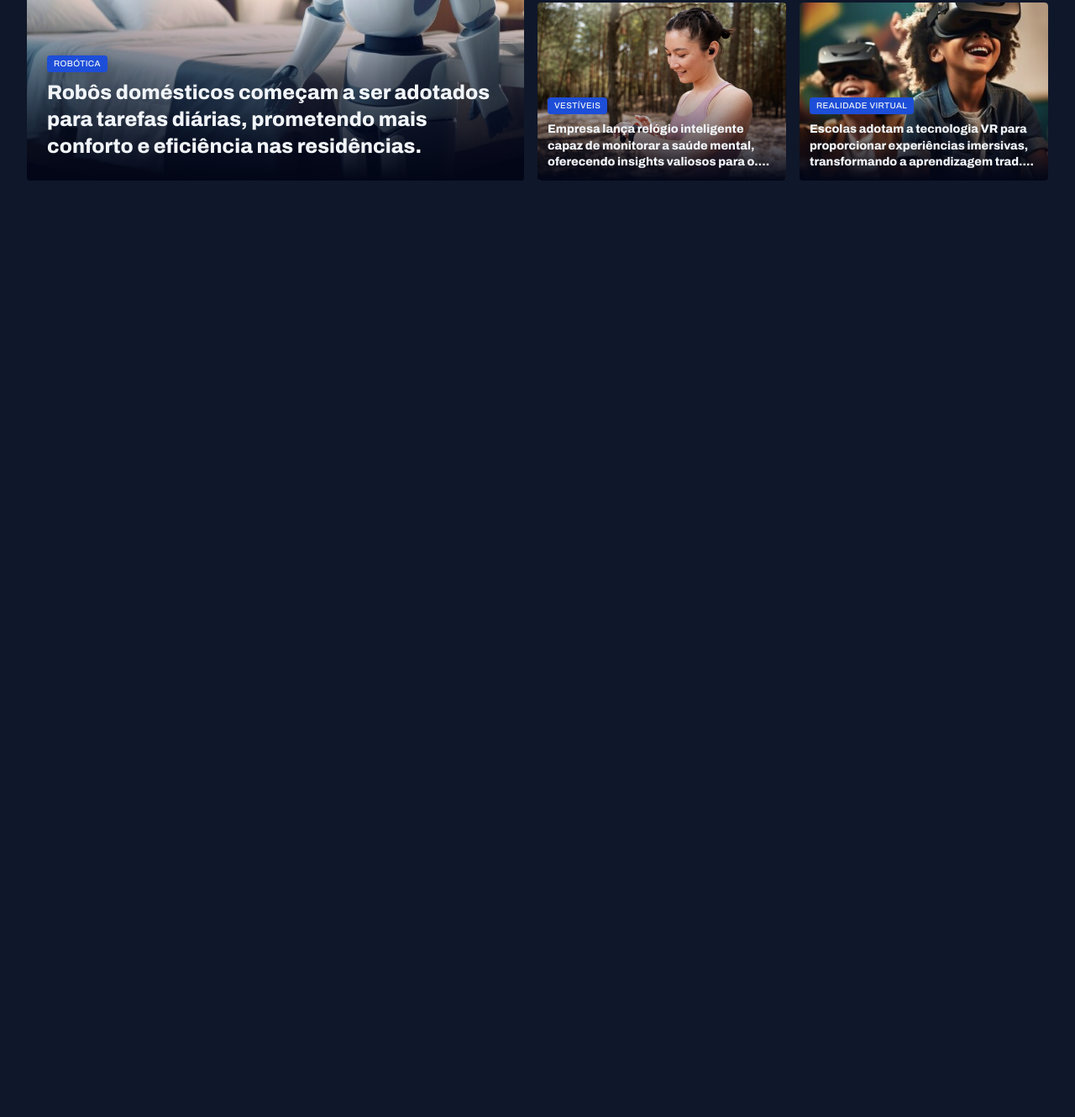
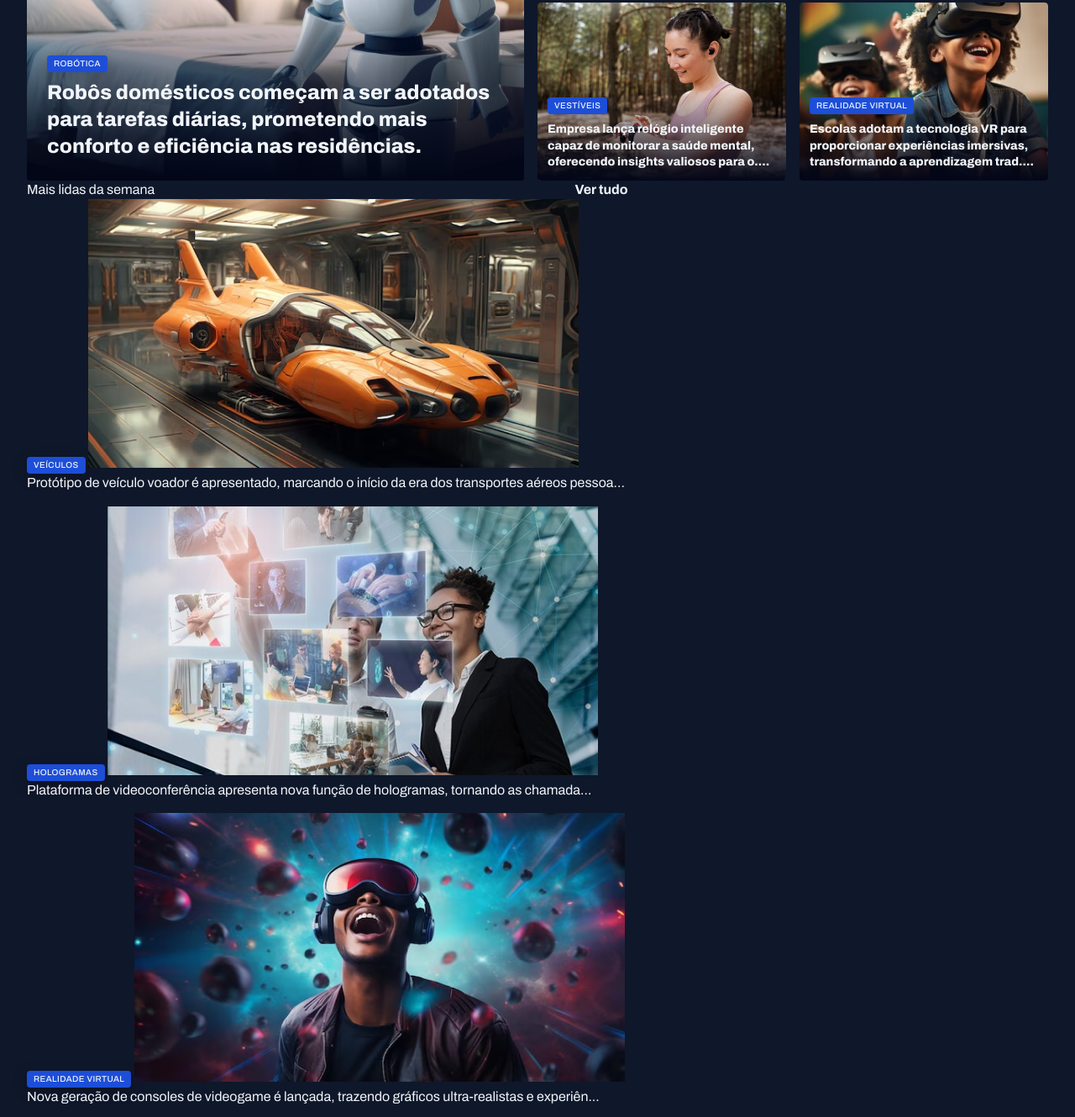
Before and after one commit to iRianRibeiro/projeto-Portal-de-not-cias, a plain HTML site: page index.html in a window 1280 px wide. Shown: the part 380-1710 px from the top of the page at 84% size. Before the commit the page ends 800 px from the top, so only its background shows below. Drawn offline with Linux system fonts and the light colour scheme.

Commit message:
structuring the weekly session

```diff
--- a/index.html
+++ b/index.html
@@ -92,6 +92,43 @@
       </figure>
     </div>
   </section>
+
+  <section id="weekly">
+    <header class=" grid grid-flow-col">
+      <h3>Mais lidas da semana</h3>
+      <a href="#" class="grid grid-flow-col">
+        <strong>Ver tudo</strong>
+        <span></span>
+      </a>
+    </header>
+
+    <div class="grid gap-16">
+      <figure>
+        <span class="content-tag">veículos</span>
+        <img src="assets/images/Image 06.png" alt="">
+        <p>Protótipo de veículo voador é apresentado, marcando o início da era dos transportes aéreos pessoa...</p>
+      </figure>
+
+      <figure>
+        <span class="content-tag">Hologramas</span>
+        <img src="assets/images/Image 07.png" alt="">
+        <p>Plataforma de videoconferência apresenta nova função de hologramas, tornando as chamada...</p>
+      </figure>
+
+      <figure>
+        <span class="content-tag">Realidade virtual</span>
+        <img src="assets/images/Image 08.png" alt="">
+        <p>Nova geração de consoles de videogame é lançada, trazendo gráficos ultra-realistas e experiên...</p>
+      </figure>
+
+      <figure>
+        <span class="content-tag">Internet</span>
+        <img src="assets/images/Image 09.png" alt="">
+        <p>Projeto busca oferecer internet de alta velocidade em áreas remotas através de satélites.</p>
+      </figure>
+    </div>
+
+  </section>
 </main>
 </body>
 </html>
```
